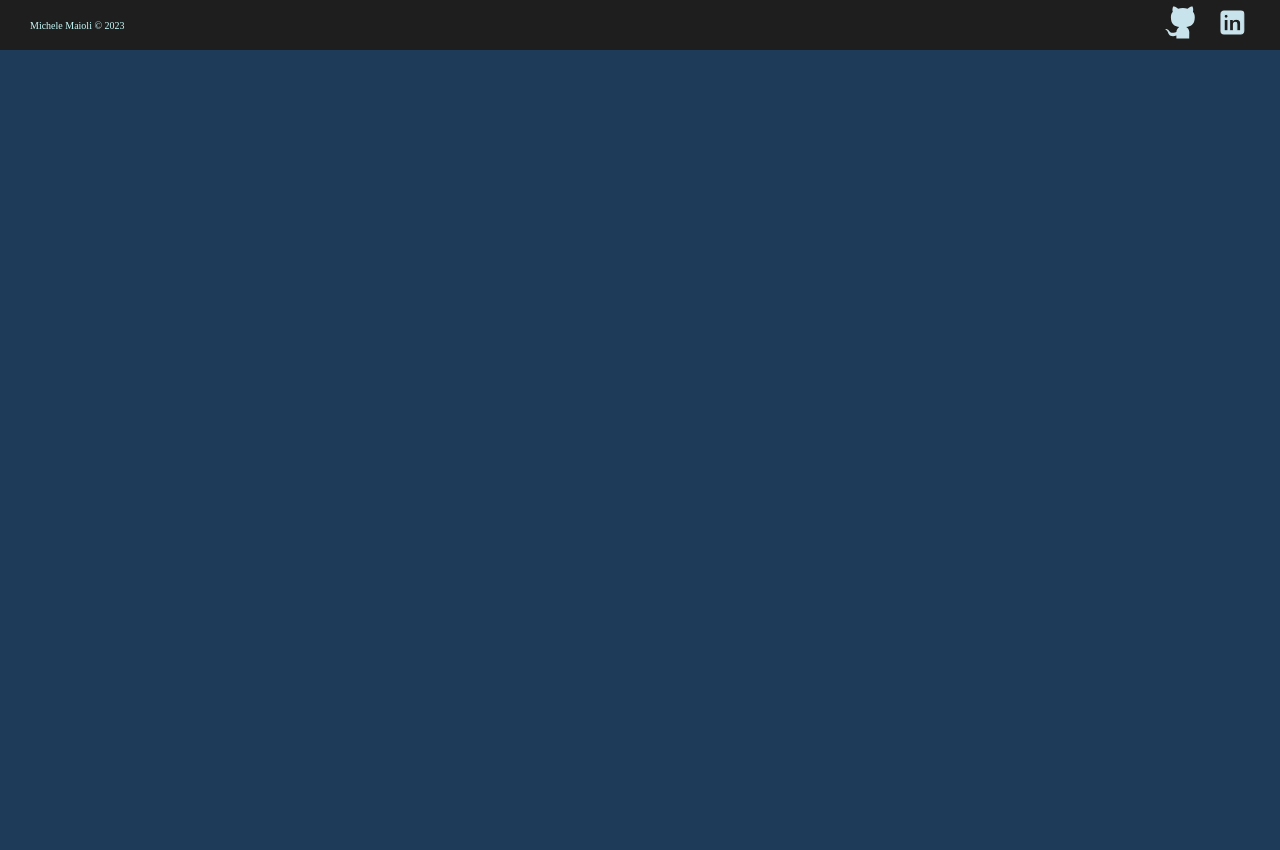
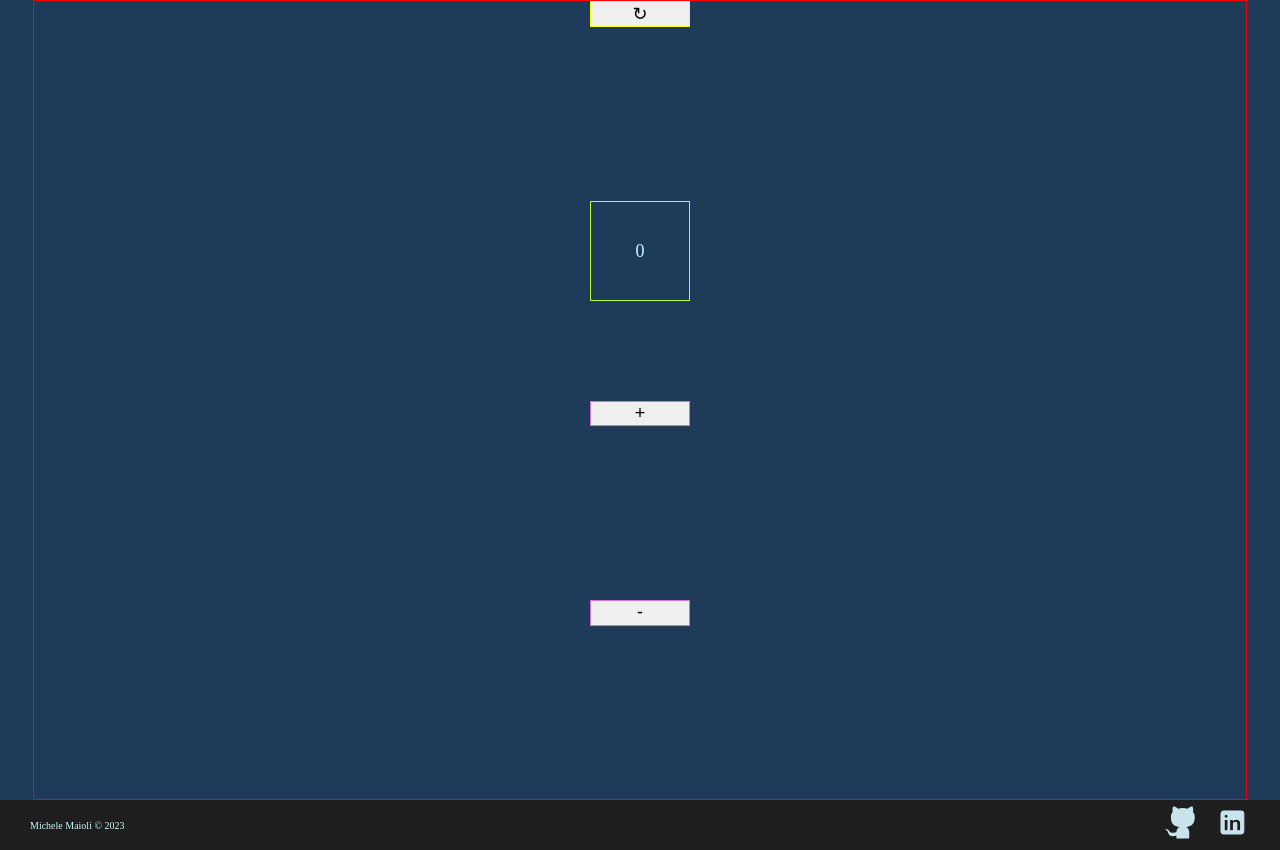
Before and after one commit to Mic-9/JS_Base, a plain HTML site: page idex.html in a window 1280 px wide. Before the commit the page ends 800 px from the top, so only its background shows below. Drawn offline with Linux system fonts and the light colour scheme.

Commit message:
Fine js, funziona. Inizio css.

```diff
--- a/JS/script.js
+++ b/JS/script.js
@@ -0,0 +1,46 @@
+let corpo = document.querySelector('main');
+
+let restrat = document.createElement('button');
+restrat.innerHTML = '↻';
+corpo.appendChild(restrat);
+
+let counter = document.createElement('p');
+counter.textContent = '0';
+corpo.appendChild(counter);
+
+let plus = document.createElement('button');
+plus.textContent = '+';
+plus.setAttribute('class', 'segni')
+corpo.appendChild(plus);
+
+let minus = document.createElement('button');
+minus.textContent = '-';
+minus.setAttribute('class', 'segni')
+corpo.appendChild(minus);
+
+
+
+function increase(){
+    let num = (+counter.textContent);
+    num++;
+    counter.textContent = num;
+};
+plus.addEventListener( 'click', ()=>{
+    increase();
+})
+
+function decrease(){
+    let num = (+counter.textContent);
+    num--;
+    counter.textContent = num;
+};
+minus.addEventListener( 'click', ()=>{
+    decrease();
+})
+
+function toZero(){
+    counter.textContent = '0';
+}
+restrat.addEventListener( 'click', ()=>{
+    toZero();
+})
--- a/assets/style.css
+++ b/assets/style.css
@@ -10,6 +10,43 @@ body{
     color: rgb(200, 250, 250) ;
 }
 
+
+
+main{
+    border: 1px solid red;
+    height: 100vh;
+    margin: 0 33px;
+    display: grid;
+}
+
+button{
+    border: 1px solid yellow ;
+    margin: 0 auto;
+    width: 100px;
+    height: 13%;
+    grid-column: 1 / span 2;
+    display: flex;
+    justify-content: center;
+    align-items: center;
+}
+
+p{
+    border: 1px solid greenyellow;
+    margin: 0 auto;
+    width: 100px;
+    height: 50%;
+    grid-column: 1 / span 2;
+    display: flex;
+    justify-content: center;
+    align-items: center;
+}
+
+.segni{
+    border: 1px solid orchid ;
+    margin: 0 auto;
+    width: 100px;
+    height: 13%;
+}
 
 
 footer{
--- a/idex.html
+++ b/idex.html
@@ -5,7 +5,7 @@
     <meta http-equiv="X-UA-Compatible" content="IE=edge">
     <meta name="viewport" content="width=device-width, initial-scale=1.0">
     <meta name="description" content="Un semplice counter realizzato con JavaScript">
-    <title>A simple Counter</title>
+    <title>A Simple Counter</title>
     <meta name="keywords" content="">
     <meta name="author" content="Michele Maioli">
     <meta name="copyright" content="Michele Maioli">
```
